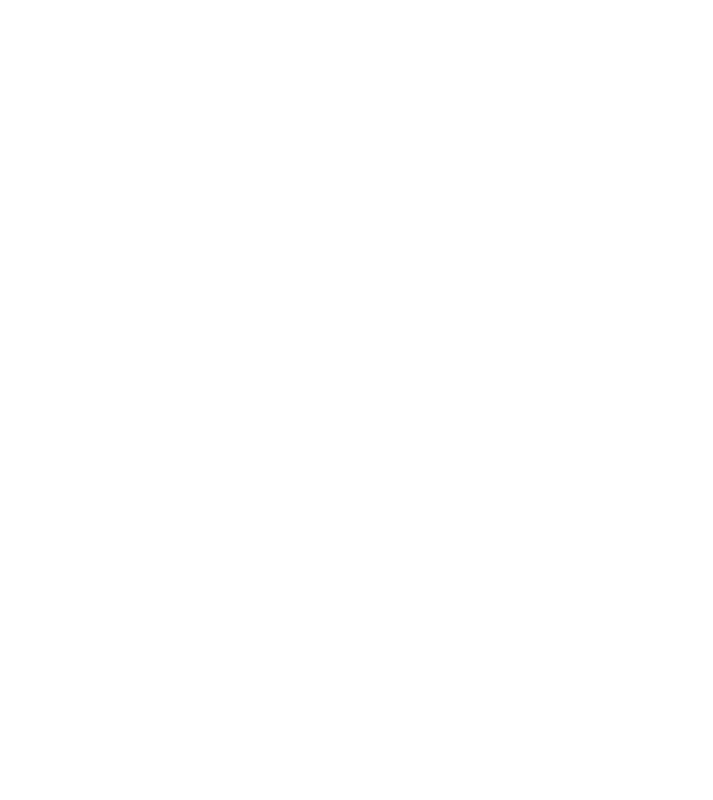
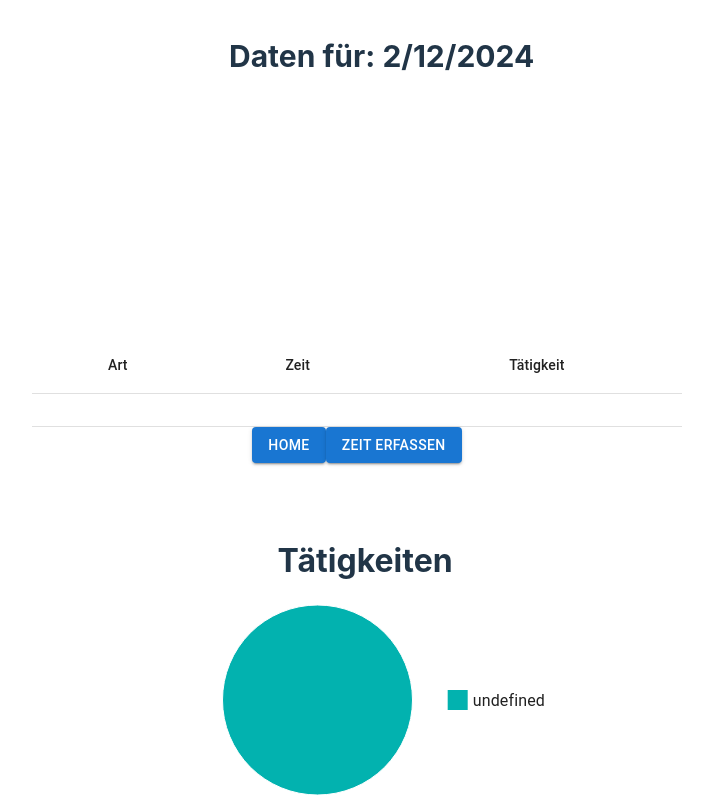
Before and after one commit to marc-hendrik-sieverding/softwarepraktikum, a React (Vite) app in the folder Zeiterfassung/: page /Daten in a window 1280 px wide. Before the commit this address had no page. Shown: the whole page, without its empty margins (283-996 px from the left). Built offline with nearby package versions, Linux system fonts and the light colour scheme.

Commit message:
Fix Übergabe zu Daten Jedoch Bug beim Eintragen in Spalten

```diff
--- a/Zeiterfassung/Routen/Daten.jsx
+++ b/Zeiterfassung/Routen/Daten.jsx
@@ -10,12 +10,14 @@ import { useParams } from 'react-router-dom';
 import '../src/styles.css';
 
 function Daten() {
-  const { art, taetigkeiten, seconds } = useParams();
+  const { art, taetigkeiten, secondsValue } = useParams();
+  const currentDate = new Date().toLocaleDateString();
   const [DiagrammDaten, setDiagrammDaten] = useState([]);
-  const currentDate = new Date().toLocaleDateString();
-  const [TortenDiagrammDaten, setTortenDiagrammDaten] = useState([]);
 
   useEffect(() => {
+    const tabelleDaten = [
+    { Art: art, Zeit: secondsValue, Tätigkeit: taetigkeiten } ];
+
     const TätigkeitenAnzahl = {};
     tabelleDaten.forEach((eintrag) => {
       TätigkeitenAnzahl[eintrag.Tätigkeit] =
@@ -29,11 +31,12 @@ function Daten() {
         label: label,
       }))
     );
-  },);
+  },[taetigkeiten, secondsValue, art]);
+
 
   return (
     <>
-    <h1 class="Datum">Daten für: {currentDate}</h1>
+    <h1 className="Datum">Daten für: {currentDate}</h1>
       <Table sx={{ minWidth: 650 }} aria-label="simple table">
         <TableHead>
           <TableRow className="bg-slate-200">
@@ -45,7 +48,7 @@ function Daten() {
         <TableBody>
           <TableRow>
               <TableCell align="center">{art}</TableCell>
-              <TableCell align="center">{seconds}</TableCell>
+              <TableCell align="center">{secondsValue}</TableCell>
               <TableCell align="center">{taetigkeiten}</TableCell>
           </TableRow>
         </TableBody>
@@ -58,7 +61,7 @@ function Daten() {
 
   function Tortendiagramm(props) {
     return (
-      <div class="TätigkeitenDaten">
+      <div className="TätigkeitenDaten">
         <h1>Tätigkeiten</h1>
         <PieChart
           series={[{ data: props.DiagrammDaten }]}
@@ -69,6 +72,8 @@ function Daten() {
       </div>
     );
   }
+
+
 }
 
 export default Daten;
--- a/Zeiterfassung/Routen/Zeit_erfasst.jsx
+++ b/Zeiterfassung/Routen/Zeit_erfasst.jsx
@@ -9,6 +9,7 @@ import { TextField, Button } from '@mui/material';
 import InputLabel from '@mui/material/InputLabel';
 import Select from '@mui/material/Select';
 import MenuItem from '@mui/material/MenuItem';
+import { Zeitformat } from './Zeitformat'
 
 export default function Zeit_erfasst() {
   const { seconds } = useParams();
@@ -17,6 +18,11 @@ export default function Zeit_erfasst() {
   const [value, setValue] = React.useState(dayjs('2024-02-18'));
   const [art, setArt] = React.useState('');
   const [taetigkeiten, setTaetigkeiten] = React.useState('');
+  const [displayValue, setDisplayValue] = React.useState('');
+
+  React.useEffect(() => {
+    setDisplayValue(Zeitformat(secondsValue));
+  }, [secondsValue]);
 
   const handleTextFieldChange = (event) => {
     setTaetigkeiten(event.target.value);
@@ -28,7 +34,8 @@ export default function Zeit_erfasst() {
 
   return (
     <>
-  <TextField placeholder="0 Sekunden" value={secondsValue}/>
+
+  <TextField placeholder="0 Sekunden" value={displayValue}/>
   <LocalizationProvider dateAdapter={AdapterDayjs}>
     <DatePicker
         label="Datum"
@@ -39,7 +46,7 @@ export default function Zeit_erfasst() {
         onChange={handleTextFieldChange} />
   <InputLabel>Art</InputLabel>
   <Select
-        class="Art"
+        className="Art"
         value={art}
         label="Art"
         onChange={handleChange}>
@@ -49,8 +56,8 @@ export default function Zeit_erfasst() {
       </Select>
     <Button variant="contained" onClick={Addiere1h} > +1h </Button>
     <Button variant="contained" onClick={Subtrahiere1h} > -1h </Button>
-    <Link to={`/Daten/taetigkeiten=${taetigkeiten}&seconds=${seconds}&art=${art}`}>
-        <Button class="Speichern" variant="contained">Speichern</Button>
+    <Link to={`/Daten/taetigkeiten=${taetigkeiten}&seconds=${secondsValue}&art=${art}`}>
+        <Button className="Speichern" variant="contained">Speichern</Button>
       </Link>
   </>
 );
--- /dev/null
+++ b/Zeiterfassung/Routen/Zeitformat.jsx
@@ -0,0 +1,15 @@
+export function Zeitformat(secondsValue) {
+    if (secondsValue >= 3600) {
+      const hourValue = Math.floor(secondsValue / 3600);
+      const remainingSeconds = secondsValue % 3600;
+      const minuteValue = Math.floor(remainingSeconds / 60);
+      const secondValue = remainingSeconds % 60;
+      return `${hourValue} Std, ${minuteValue} min, ${secondValue} Sek`;
+    } else if (secondsValue >= 60) {
+      const minuteValue = Math.floor(secondsValue / 60);
+      const secondValue = secondsValue % 60;
+      return `${minuteValue} min, ${secondValue} Sek`;
+    } else {
+      return `${secondsValue} Sekunde(n)`;
+    }
+  }
--- a/Zeiterfassung/src/App.jsx
+++ b/Zeiterfassung/src/App.jsx
@@ -14,7 +14,7 @@ function App() {
       <Routes>
         <Route path="/" element={<Anmeldung />} />
         <Route path="/NachAnmeldung" element={<NachAnmeldung/>} />
-        <Route path="/Daten/:taetigkeiten/:seconds/:art" element={<Daten/>} />
+        <Route path="/Daten/:taetigkeiten?/:seconds?/:art?" element={<Daten/>} />
         <Route path="/Zeit_erfasst/:seconds" element={<Zeit_erfasst/>} />
       </Routes>
     </BrowserRouter>
```
